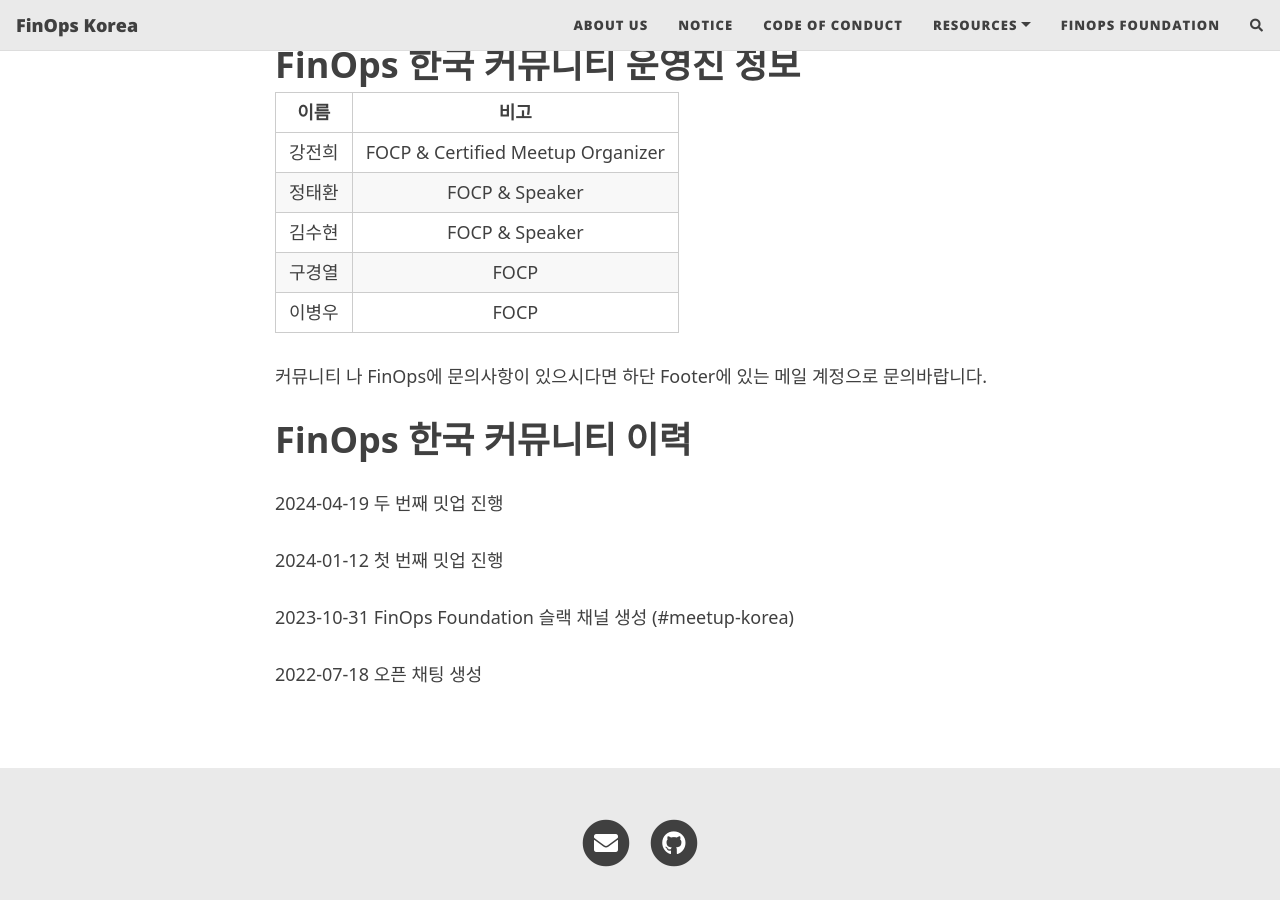
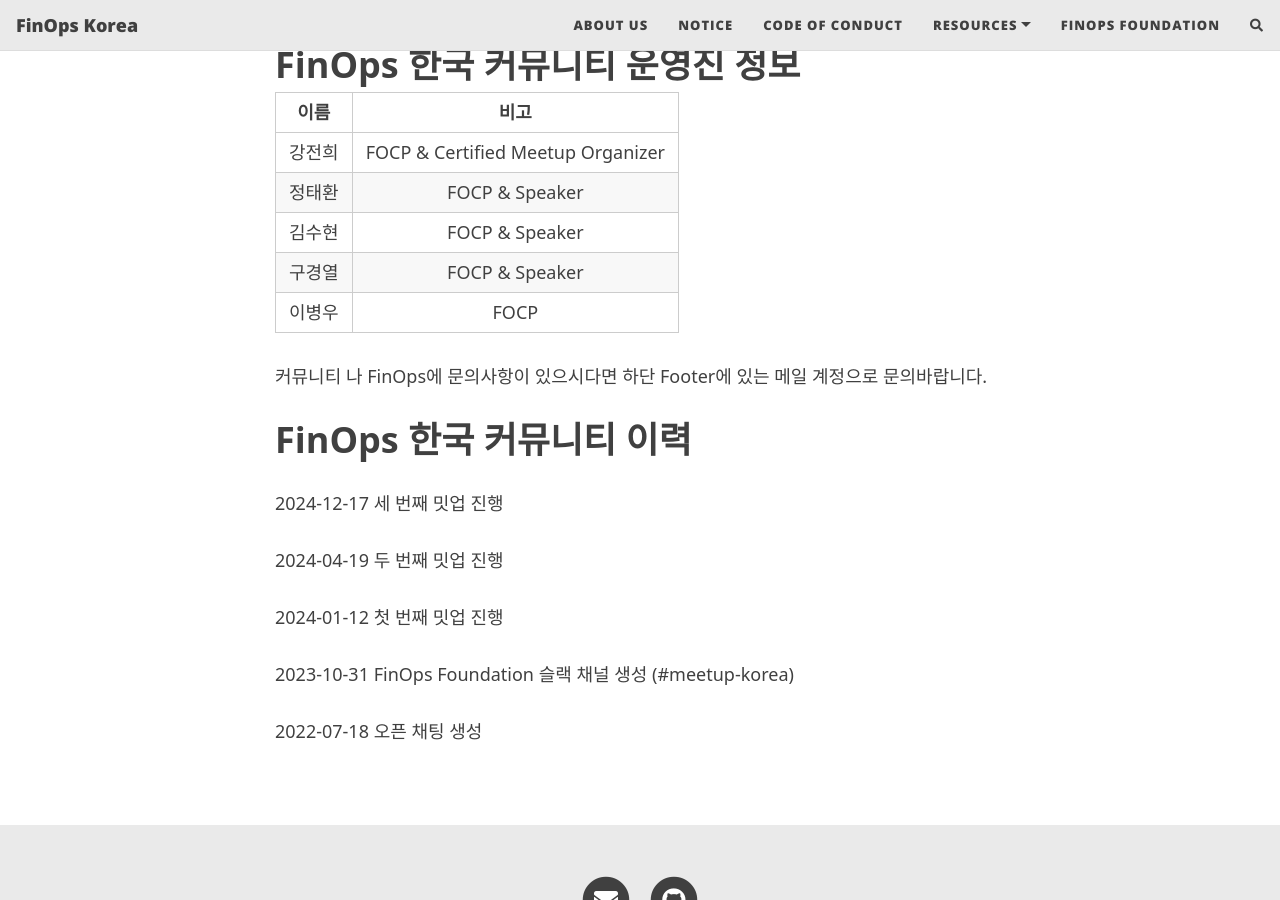
Before and after one commit to FinOpsKR/finopskr.github.io, a Jekyll site: the page built from aboutus.md, in a window 1280 px wide and 900 px high, scrolled down 468 px. Built offline with Jekyll 4.4.1, drawn with Linux system fonts in a browser that asks for light colours; nearby versions of some CDN libraries; comment, search, counter and statistics services are not loaded.

Commit message:
Update third meetup

```diff
--- a/aboutus.md
+++ b/aboutus.md
@@ -20,14 +20,16 @@
 | **이름**       | **비고**       |
 |:----------:|:----------:|
 | 강전희      | FOCP & Certified Meetup Organizer   |
-| 정태환      | FOCP & Speaker    |
-| 김수현      | FOCP & Speaker    |
-| 구경열      | FOCP        |
-| 이병우      | FOCP        |
+| 정태환      | FOCP & Speaker                      |
+| 김수현      | FOCP & Speaker                      |
+| 구경열      | FOCP & Speaker                      |
+| 이병우      | FOCP                                |
 
 커뮤니티 나 FinOps에 문의사항이 있으시다면 하단 Footer에 있는 메일 계정으로 문의바랍니다.
 
 # FinOps 한국 커뮤니티 이력
+
+2024-12-17 세 번째 밋업 진행
 
 2024-04-19 두 번째 밋업 진행
 
```
